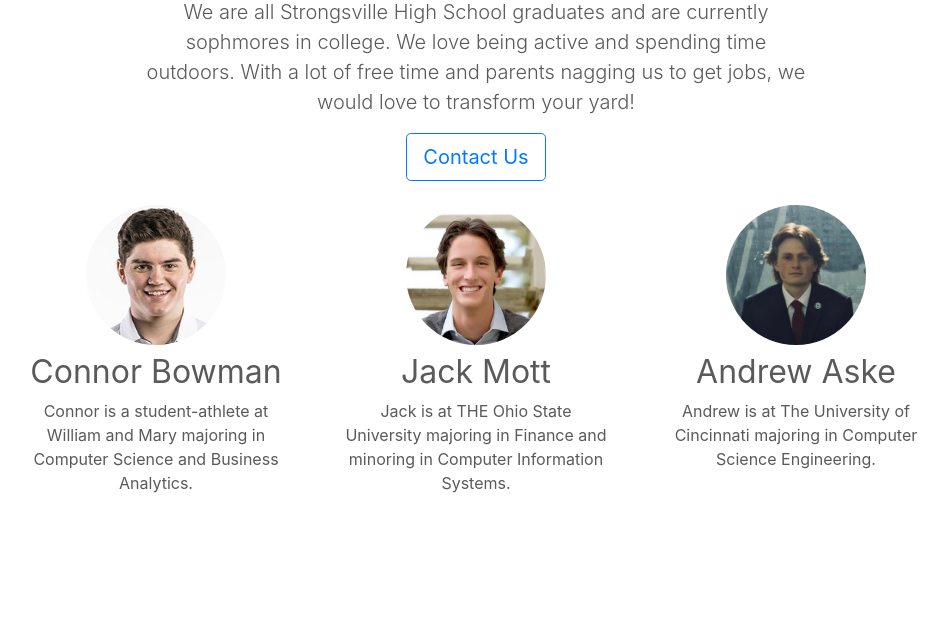
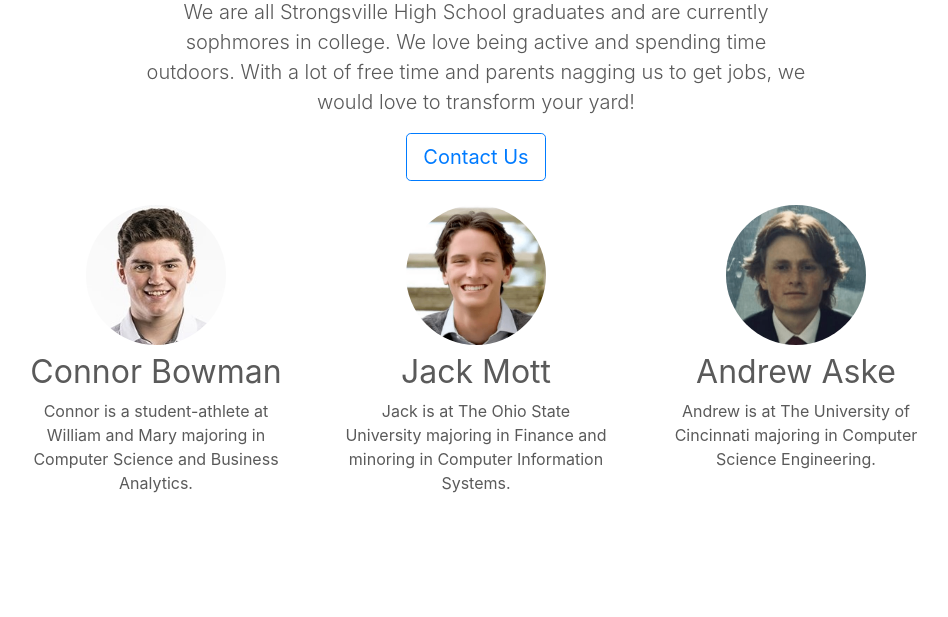
Before and after one commit to bowmanconnor/MulchMen, a Django app: page / in a window 1280 px wide. Shown: the part 198-815 px from the top of the page, without its empty margins (164-1112 px from the left). Run offline with Django 3.2, Linux system fonts and the light colour scheme; some libraries are stand-ins or nearby versions; some web fonts are replaced.

Commit message:
All photoes updated

```diff
--- a/templates/home.html
+++ b/templates/home.html
@@ -79,12 +79,12 @@
             <p>Connor is a student-athlete at William and Mary majoring in Computer Science and Business Analytics.</p>
           </div><!-- /.col-lg-4 -->
           <div class="col-lg-4">
-            <img class="rounded-circle mb-2" src="{% static 'images/jack.jpeg'%}" alt="Generic placeholder image" width="140" height="140">
+            <img class="rounded-circle mb-2" src="{% static 'images/jack.png'%}" alt="Generic placeholder image" width="140" height="140">
             <h2>Jack Mott</h2>
-            <p>Jack is at THE Ohio State University majoring in Finance and minoring in Computer Information Systems.</p>
+            <p>Jack is at The Ohio State University majoring in Finance and minoring in Computer Information Systems.</p>
           </div><!-- /.col-lg-4 -->
           <div class="col-lg-4">
-            <img class="rounded-circle mb-2" src="{% static 'images/aske.jpeg'%}" alt="Generic placeholder image" width="140" height="140">
+            <img class="rounded-circle mb-2" src="{% static 'images/aske.png'%}" alt="Generic placeholder image" width="140" height="140">
             <h2>Andrew Aske</h2>
             <p>Andrew is at The University of Cincinnati majoring in Computer Science Engineering.</p>
           </div><!-- /.col-lg-4 -->
```
